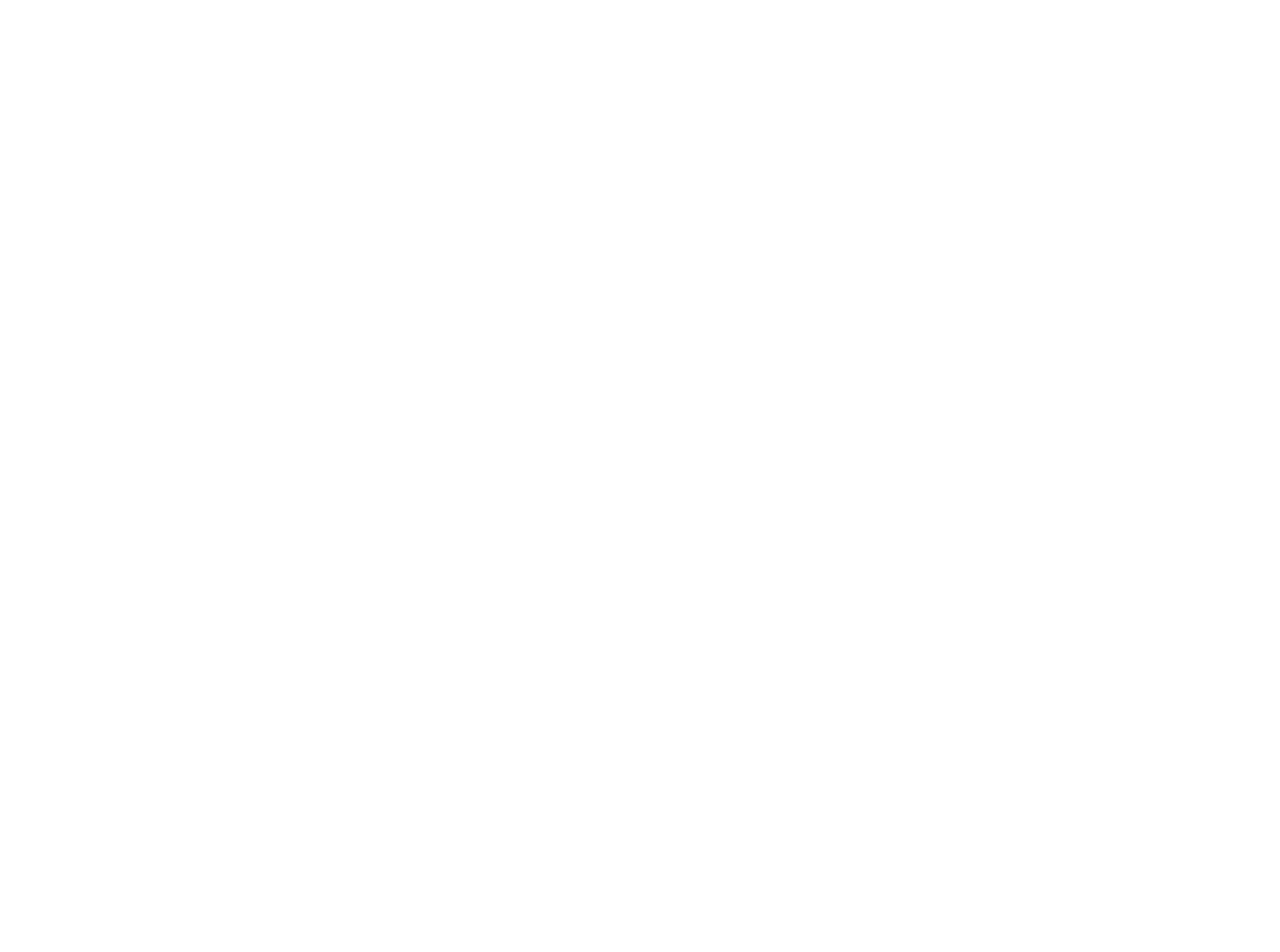
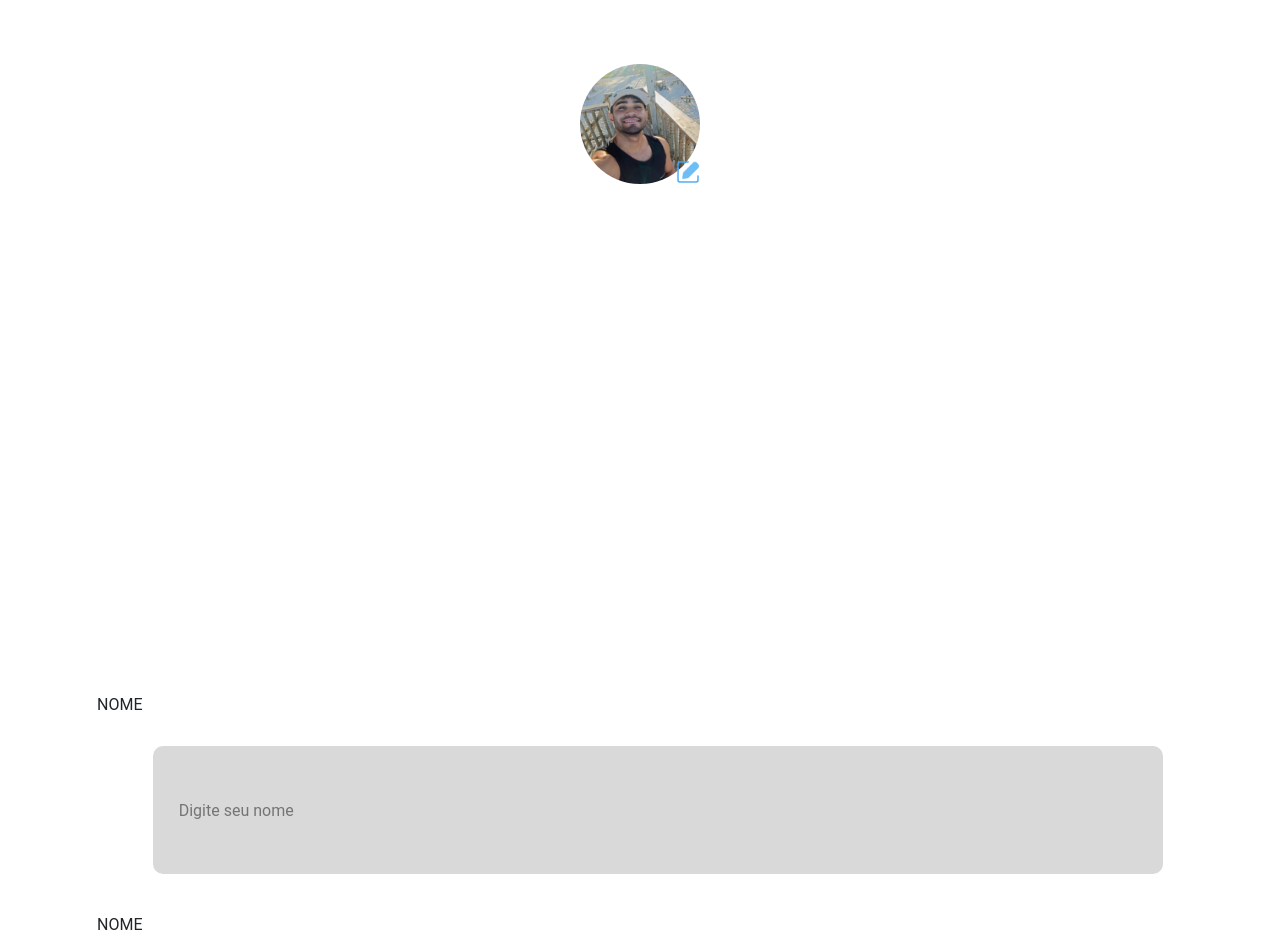
Before and after one commit to Evanjr73/FrandyApp, a React (Vite) app in the folder front/: page /perfil/cadastro in a window 1280 px wide. Before the commit this address had no page. Shown: the top 952 px of the page. Before the commit the page ends 800 px from the top, so only its background shows below. Built offline with nearby package versions, Linux system fonts and the light colour scheme.

Commit message:
designe cadastro page1

```diff
--- a/front/src/App.jsx
+++ b/front/src/App.jsx
@@ -4,6 +4,7 @@
 import PerfilPublico from './pages/Perfil/PerfilPublico/PerfilPublico'
 import PerfilPrivado from './pages/Perfil/PerfilPrivado/PerfilPrivado'
 import PerfilEdit from './pages/Perfil/PerfilEdit/PerfilEdit'
+import Cadastro1 from './pages/cadatro/page1/Page'
 
 import './App.css'
 
@@ -21,6 +22,7 @@
           <Route path="/perfil" element={<PerfilPublico />} />
           <Route path="/perfil/Privado" element={<PerfilPrivado />} />
           <Route path="/perfil/Edit" element={<PerfilEdit/>} />
+          <Route path="/perfil/cadastro" element={<Cadastro1/>} />
 
 
         </Routes>
--- a/front/src/pages/Perfil/PerfilPrivado/PerfilPrivado.jsx
+++ b/front/src/pages/Perfil/PerfilPrivado/PerfilPrivado.jsx
@@ -2,7 +2,7 @@
 import FotoPerfil from "../../../assets/img/perfil.png"
 import editor from '../img/editar.png'
 import '../globalstyles.css'
-import './PerfilPrivado.css'
+
 import Chat from "../../../assets/img/chat.png"
 import menu from "../../../assets/img/menu.png"
 import FotoPapelParede from "../../../assets/img/praia.png"
--- a/front/src/pages/cadatro/page1/Page.css
+++ b/front/src/pages/cadatro/page1/Page.css
@@ -0,0 +1,38 @@
+
+.PerfilFoto-page1 {
+    display: flex;
+    position: absolute;
+    margin-top: 8vh;
+    top: 10;
+    left: 50;
+    width: 100%;
+    height: 100%;
+    z-index: 1;
+    height: 15vh;
+    width: 15vh;
+    flex-direction: column;
+    align-items: center;
+    justify-content: center;
+
+
+
+}
+
+.input-Edit-page1 {
+    margin: auto;
+    display: flex;
+    flex-direction: column;
+
+
+    align-items: center;
+
+
+    height: auto;
+    width: 90vw;
+
+    border-radius: 10px;
+    padding: 15px;
+    margin-top: 53vw;
+    gap: 3vw;
+
+}
--- a/front/src/pages/cadatro/page1/Page.jsx
+++ b/front/src/pages/cadatro/page1/Page.jsx
@@ -0,0 +1,47 @@
+import editor from '../../../assets/img/editar.png'
+import FotoPerfilnome from "../../../assets/img/foto.png"
+import './Page.css'
+
+function Cadastro1() {
+    return (
+        <div className="container">
+
+
+            <div className='PerfilFoto-page1'>
+                <img src={FotoPerfilnome} alt="" className='FotoPerfilnome' />
+                <img src={editor} className="editor" alt="" />
+
+            </div>
+
+
+            <div className='input-Edit-page1'>
+                <div className='formularioedit'>
+                    <p>NOME</p>
+                    <input type="text" placeholder="Digite seu nome" label='email' className='dadosinput' />
+                </div>
+                <div className='formularioedit'>
+                    <p>NOME</p>
+                    <input type="text" placeholder="Digite seu nome" label='email' className='dadosinput' />
+                </div>
+                <div className='formularioedit'>
+                    <p>NOME</p>
+                    <input type="text" placeholder="Digite seu nome" label='email' className='dadosinput' />
+                </div>
+
+
+                <div className='formularioedit-bio'>
+                    <p>BIO</p>
+                    <input type="text" className='bioinput' />
+                </div>
+
+
+
+            </div>
+
+
+        </div>
+    )
+}
+
+
+export default Cadastro1
--- a/front/src/pages/login/Login.css
+++ b/front/src/pages/login/Login.css
@@ -5,6 +5,7 @@
 .container-login{
     display: flex;
     height: 50vh;
+    max-height: 50vh;
 
     max-width: 80vw;
     padding: 40px;
```
Also changed, not shown: front/src/assets/img/edit.png (added), front/src/assets/img/editar.png, front/src/pages/Perfil/PerfilPrivado/PerfilPrivado.css (deleted).
